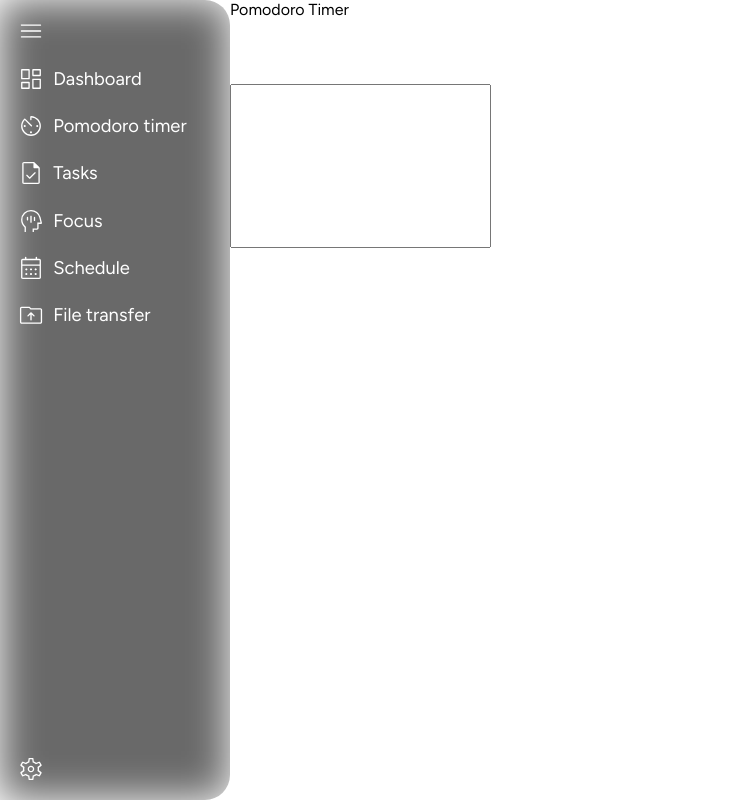
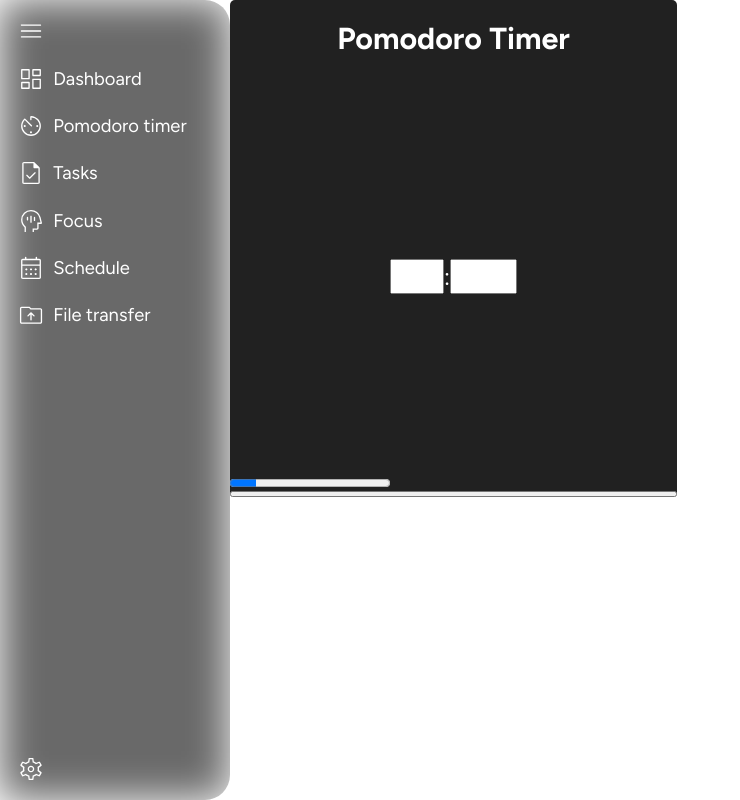
Before and after one commit to jongia132/sdd-major-project, a React (Create React App) app: page /pomodoro in a window 1280 px wide. Shown: the whole page, without its empty margins (0-740 px from the left). Built offline with nearby package versions, Linux system fonts and the light colour scheme.

Commit message:
start styling

```diff
--- a/src/applets/Pomodoro.module.css
+++ b/src/applets/Pomodoro.module.css
@@ -1,18 +1,29 @@
 h1 {
-    font-size: 40pt;
+    font-size: var(--font-heading);
     text-align: center;
 }
 
 button {
-    height: 100vh;
-    width: 50vh;
+
 }
 
 input {
-    font-size: 99pt;
+    font-size: var(--font-emphasis);
 }
 
 .timer {
-    font-size: 49pt;
+    font-size: var(--font-emphasis);
     text-align: center;
+    display: flex;
+    align-items: center;
+    padding: 10rem
 }
+
+.component {
+    background: #212121;
+    border-radius: var(--rounded-radius);
+    width: fit-content;
+    display: grid;
+    align-items: center;
+    color: white
+}
--- a/src/applets/Pomodoro.tsx
+++ b/src/applets/Pomodoro.tsx
@@ -37,11 +37,15 @@ const Pomodoro = () => {
 
     // Return app
     return (
-    <div>
-        <span>Pomodoro Timer</span>
-        <p className={styles.timer}></p>
-        <input type="number" min="1" max="99" id="length" className={styles.input} step="1"></input>
-        {/* <button type="submit" onClick={startTimer} id="start" className={styles.button} value="Start"></button> */}
+    <div className={styles.component}>
+        <h1>Pomodoro Timer</h1>
+        <div className={styles.timer}>
+            <input className={styles.input} type="number" min="0" max="9" step="1"/>
+            <p>:</p>
+            <input className={styles.input} type="number" min="0" max="59" step="5"/>
+        </div>
+        <progress value="10" max="60"/>
+        <button type="submit" id="start" className={styles.button} value="Start"></button>
     </div>
     )
 }
--- a/src/applets/index.module.css
+++ b/src/applets/index.module.css
@@ -27,4 +27,5 @@
 .widget {
     margin: 10px;
     background: white;
+    border-radius: var(--rounded-radius);
 }
```
